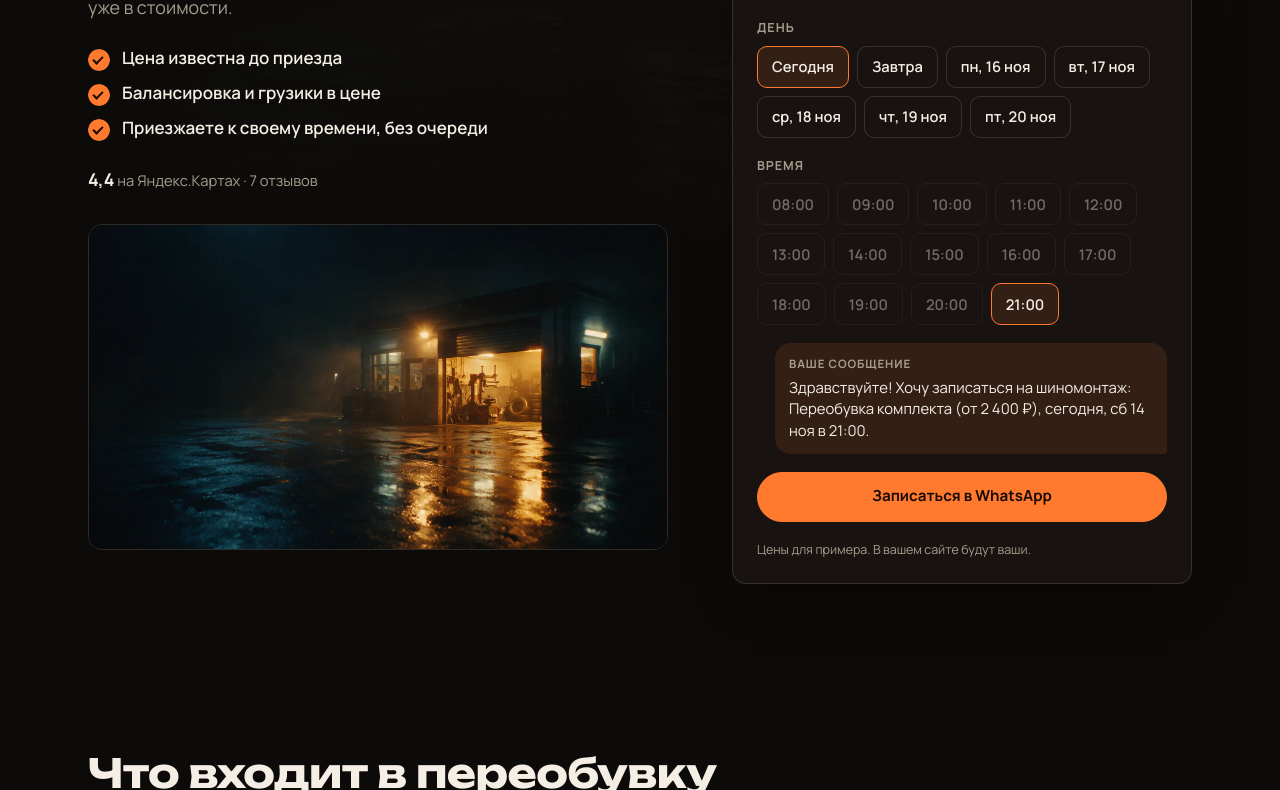
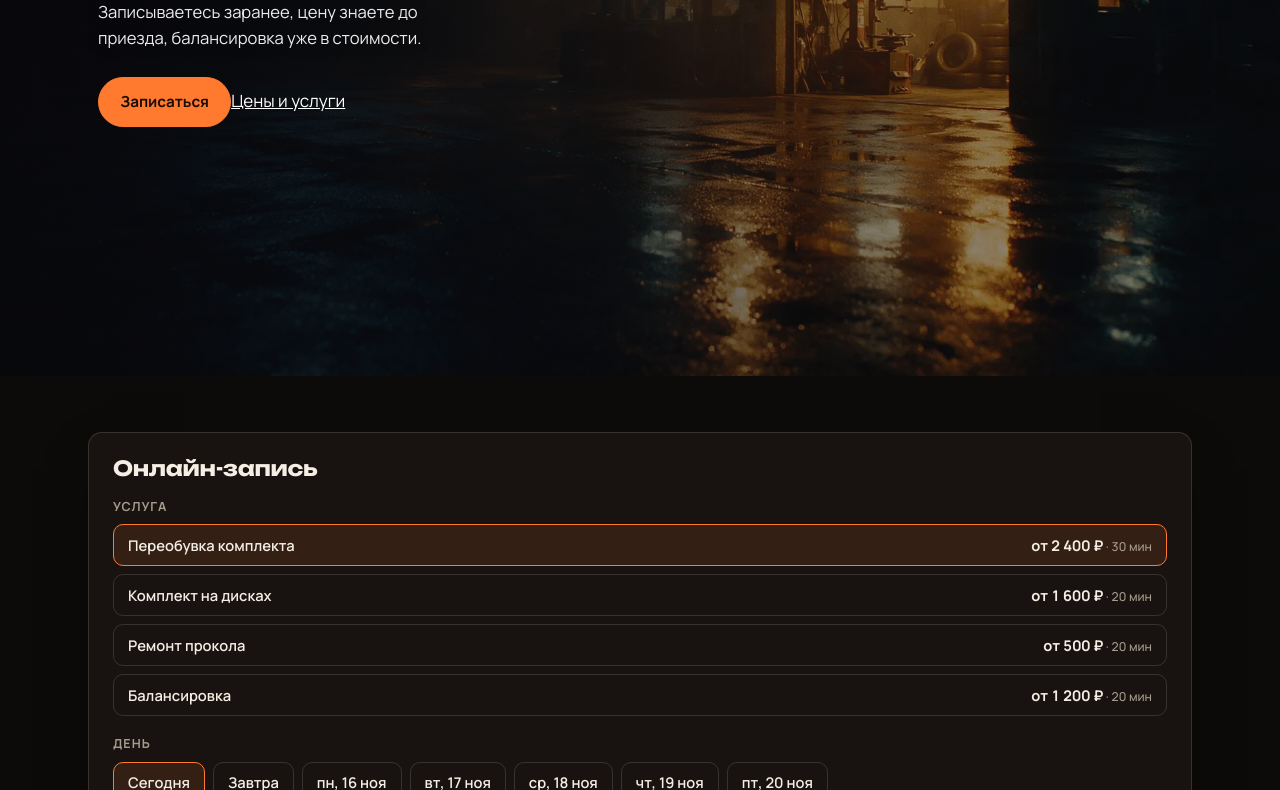
Before and after one commit to ethan2520ca-del/demo-habtreydavto, a plain HTML site: page index.html in a window 1280 px wide. Shown: the part 420-1210 px from the top of the page. Drawn offline with Linux system fonts and the light colour scheme.

Commit message:
первый экран по правилу: фото во весь экран + заголовок + подзаголовок + кнопки

```diff
--- a/index.html
+++ b/index.html
@@ -2,7 +2,6 @@
 <html lang="ru">
 <head>
 <meta charset="utf-8">
-<meta name="robots" content="noindex, nofollow" data-publish>
 <meta name="viewport" content="width=device-width, initial-scale=1, viewport-fit=cover">
 <title>Хабтрейдавто · Шиномонтаж</title>
 <meta name="description" content="Записываетесь заранее, цену знаете до приезда, балансировка уже в стоимости.">
@@ -19,6 +18,39 @@
 :root { --c-canvas: #0d0b09; --c-surface: #181310; --c-ink: #f4eee4; --c-ink-soft: #a69c8e; --c-accent: #ff7a2f; --c-accent-ink: #1a0b03; --c-accent-deep: #ff7a2f; --f-display: "Unbounded", "Arial Black", system-ui, sans-serif; --f-text: "Manrope", "Segoe UI", system-ui, sans-serif; --h1k: 0.8; }
 </style>
 <link rel="stylesheet" href="style-prod.css">
+<style id="hero-fix">
+/* hero-fix: первый экран = фото + заголовок + подзаголовок + кнопки */
+body{overflow-x:clip}
+.s-hero{position:relative!important;display:flex!important;align-items:center!important;
+  grid-template-columns:none!important;width:100vw!important;margin-left:calc(50% - 50vw)!important;
+  margin-right:calc(50% - 50vw)!important;min-height:calc(100svh - 68px)!important;
+  padding:clamp(20px,4vh,44px) 0!important;gap:0!important;border-radius:0!important;
+  background:#16161b var(--hero-bg) 50% 50%/cover no-repeat!important;color:#fff!important;overflow:hidden}
+.s-hero::before{content:"";position:absolute;inset:0;z-index:0;pointer-events:none;
+  background:linear-gradient(90deg,rgba(8,8,12,.88) 0%,rgba(8,8,12,.62) 36%,rgba(8,8,12,.22) 66%,rgba(8,8,12,.05) 100%),
+    linear-gradient(rgba(8,8,12,.34),rgba(8,8,12,.34))}
+.s-hero__text{position:relative;z-index:1;max-width:none;margin:0;
+  padding-left:max(var(--gut),calc((100vw - 1180px)/2 + var(--gut)));padding-right:var(--gut)}
+.s-hero__text>*:first-child{margin-top:0}
+.s-hero h1{color:#fff!important;font-size:calc(clamp(1.95rem,4vw,3.35rem) * var(--h1k,1))!important;
+  line-height:1.08!important;max-width:24ch;hyphens:none!important;text-wrap:pretty;
+  text-shadow:0 1px 18px rgba(0,0,0,.35)}
+.s-hero .s-lead{color:rgba(255,255,255,.92)!important;margin-top:18px;max-width:34ch;font-size:1.04rem;
+  text-shadow:0 1px 14px rgba(0,0,0,.4)}
+.s-hero .s-actions{margin-top:26px}
+.s-hero .s-link{color:#fff!important;border-bottom-color:rgba(255,255,255,.55)!important}
+.s-hero .s-eyebrow,.s-hero__img,.s-hero__photo,.s-hero__widget,.s-hero .s-ticks,.s-hero .s-rating{display:none!important}
+.s-section--widget{padding-top:clamp(32px,5vw,56px)}
+@media (max-width:820px){
+  .s-hero{min-height:calc(100svh - 64px)!important}
+  .s-hero__text{max-width:100%;padding:0 20px}
+  .s-hero h1{max-width:16ch;font-size:calc(clamp(1.7rem,7vw,2.4rem) * var(--h1k,1))!important}
+  .s-hero .s-actions{gap:14px 18px;flex-wrap:wrap;margin-top:22px}
+  .s-hero .s-btn{padding:0 1.15em;font-size:.92rem}
+  .s-hero .s-link{font-size:.95rem}
+  .s-hero::before{background:linear-gradient(180deg,rgba(8,8,12,.55) 0%,rgba(8,8,12,.62) 45%,rgba(8,8,12,.82) 100%)}
+}
+</style>
 </head>
 <body class="s-prod" id="top" data-wa="" data-tg="" data-max="">
 <header class="s-bar" data-s-bar>
@@ -29,16 +61,16 @@
   </div>
 </header>
 <main>
-  <section class="s-hero">
+  <section class="s-hero" style="--hero-bg:url('assets/hero.webp')">
     <div class="s-hero__text">
-      <p class="s-eyebrow">Шиномонтаж · Хабаровск</p>
       <h1>Шиномонтаж в Хабаровске по записи – переобуем за 30 минут</h1>
       <p class="s-lead">Записываетесь заранее, цену знаете до приезда, балансировка уже в стоимости.</p>
-      <ul class="s-ticks"><li>Цена известна до приезда</li><li>Балансировка и грузики в цене</li><li>Приезжаете к своему времени, без очереди</li></ul>
-      <p class="s-rating"><b>4,4</b> на Яндекс.Картах · 7 отзывов</p>
-      <figure class="s-hero__photo"><img class="" src="assets/hero.webp" alt="Бокс шиномонтажа вечером" loading="lazy" decoding="async"></figure>
+      <div class="s-actions"><a class="s-btn" href="#widget">Записаться</a><a class="s-link" href="#prices">Цены и услуги</a></div>
     </div>
-    <div class="s-hero__widget" id="widget"><form class="s-widget" data-s-booking data-days="7" data-closed="" data-slots="08:00,09:00,10:00,11:00,12:00,13:00,14:00,15:00,16:00,17:00,18:00,19:00,20:00,21:00" data-message="Здравствуйте! Хочу записаться на шиномонтаж: {услуга}, {день} в {время}." onsubmit="return false">
+  </section>
+
+  <section class="s-section s-section--widget" id="widget">
+<form class="s-widget" data-s-booking data-days="7" data-closed="" data-slots="08:00,09:00,10:00,11:00,12:00,13:00,14:00,15:00,16:00,17:00,18:00,19:00,20:00,21:00" data-message="Здравствуйте! Хочу записаться на шиномонтаж: {услуга}, {день} в {время}." onsubmit="return false">
       <h2 class="s-widget__title">Онлайн-запись</h2>
       <fieldset><legend>Услуга</legend>
         <div class="s-chips s-chips--col"><label class="s-chip s-chip--row"><input type="radio" name="svc" value="0" data-name="Переобувка комплекта" data-price="2400" data-from="1" data-min="30" checked><span>Переобувка комплекта</span><b>от 2 400 ₽<small> · 30 мин</small></b></label><label class="s-chip s-chip--row"><input type="radio" name="svc" value="1" data-name="Комплект на дисках" data-price="1600" data-from="1" data-min="20"><span>Комплект на дисках</span><b>от 1 600 ₽<small> · 20 мин</small></b></label><label class="s-chip s-chip--row"><input type="radio" name="svc" value="2" data-name="Ремонт прокола" data-price="500" data-from="1" data-min="20"><span>Ремонт прокола</span><b>от 500 ₽<small> · 20 мин</small></b></label><label class="s-chip s-chip--row"><input type="radio" name="svc" value="3" data-name="Балансировка" data-price="1200" data-from="1" data-min="20"><span>Балансировка</span><b>от 1 200 ₽<small> · 20 мин</small></b></label></div>
@@ -52,9 +84,9 @@
       </div>
       <p class="s-send__note" data-s-copied hidden>Текст скопирован – вставьте его в чат.</p>
       <p class="s-demo">Цены для примера. В вашем сайте будут ваши.</p>
-    </form></div>
-    <figure class="s-hero__bg" aria-hidden="true"><img class="" src="assets/hero.webp" alt="Бокс шиномонтажа вечером" decoding="async" fetchpriority="high"></figure>
+    </form>
   </section>
+
 
   <section class="s-section s-reveal">
     <header class="s-section__head"><h2>Что входит в переобувку</h2></header>
```
